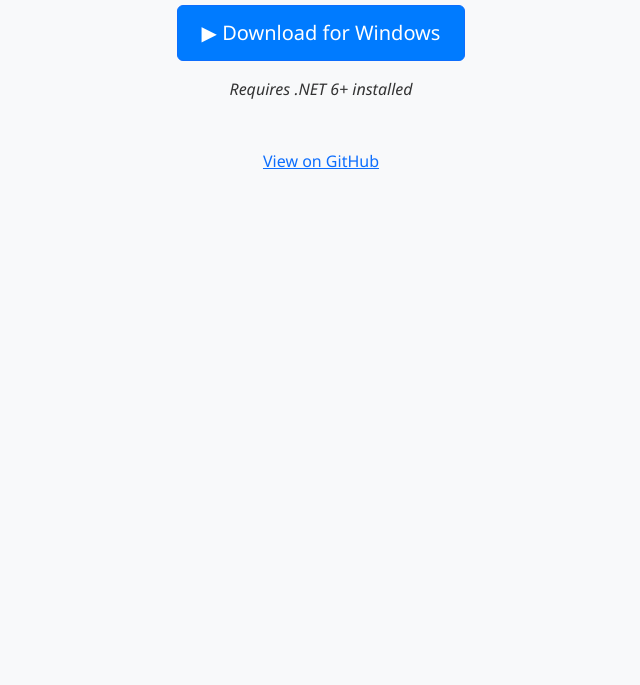
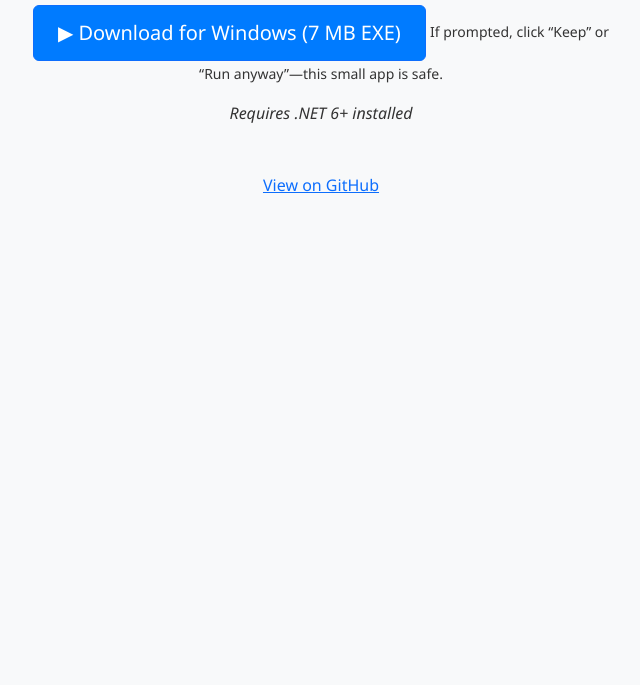
Before and after one commit to GiorgiBokuchava/Modoro-Timer, a plain HTML site: page docs/index.html in a window 1280 px wide. Shown: the part 115-800 px from the top of the page, without its empty margins (319-959 px from the left). Drawn offline with nearby package versions, Linux system fonts and the light colour scheme.

Commit message:
publish single-file EXE to Pages

```diff
--- a/docs/index.html
+++ b/docs/index.html
@@ -14,8 +14,9 @@
         <p>
             <a href="./ModoroTimer/Modoro_Timer.exe"
                class="btn btn-primary btn-lg">
-                ▶ Download for Windows
+                ▶ Download for Windows (7 MB EXE)
             </a>
+            <small>If prompted, click “Keep” or “Run anyway”—this small app is safe.</small>
         </p>
         <p class="mt-3"><em>Requires .NET 6+ installed</em></p>
         <footer class="mt-5 text-muted">
```
Also changed, not shown: 1 other file.
